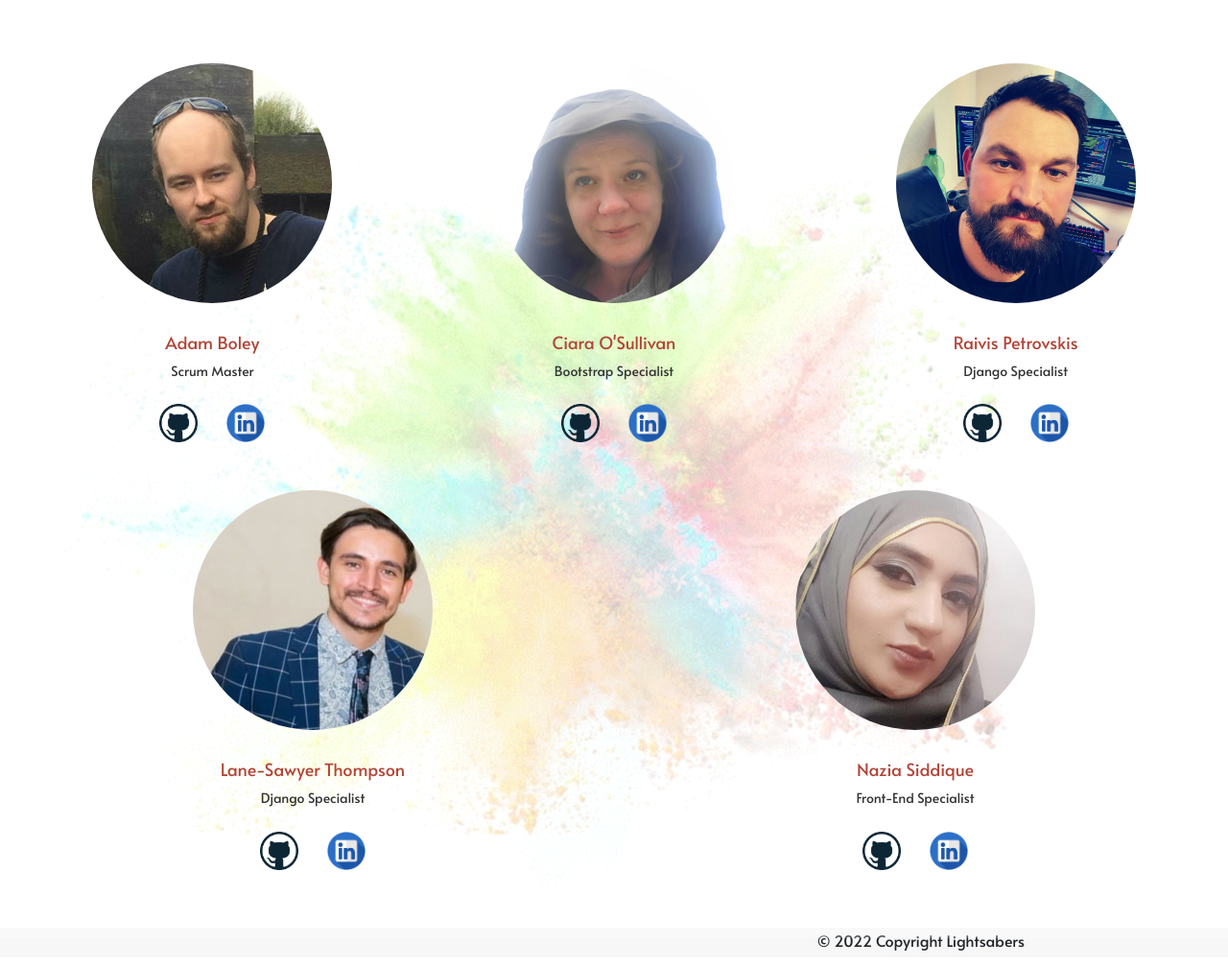
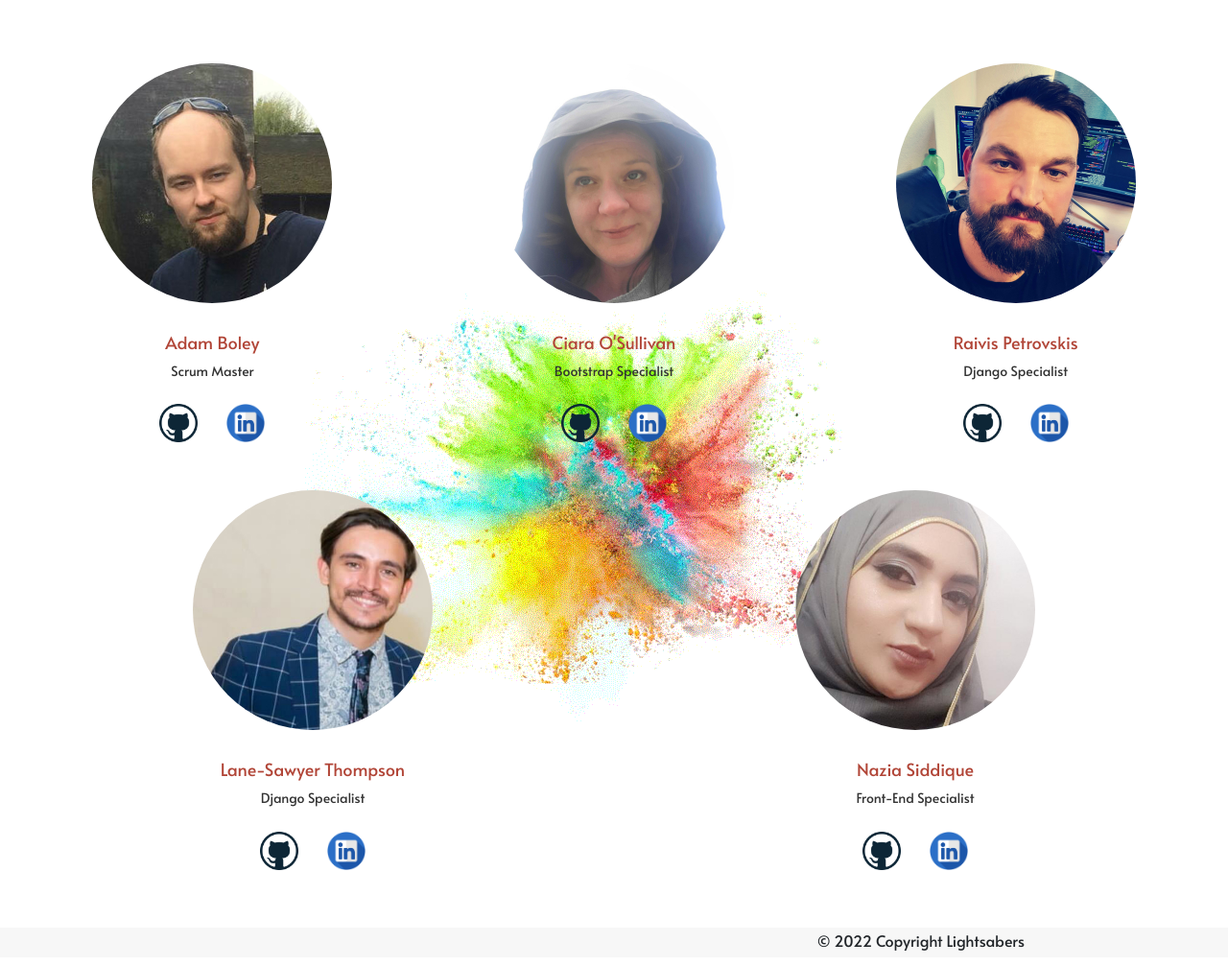
Before and after one commit to Raivis80/colour-connector, a Django app: page /about/ in a window 1280 px wide. Shown: the part 55-1062 px from the top of the page at 96% size. Run offline with Django 3.2, Linux system fonts and the light colour scheme; some libraries are stand-ins or nearby versions; some web fonts are replaced.

Commit message:
Add colour explosion image to background css to stop footer from lifting up page

```diff
--- a/home/templates/about/about.html
+++ b/home/templates/about/about.html
@@ -3,16 +3,14 @@
 {%  block content  %}
 
 <section class="aboutUs">
-    <div class="container mt-8">
-        <div class="splashImage">
-            <img src="../../../static/images/colour-explosion-new.gif" alt="a colour explosion"/>
-        </div>
+    <div class="container mt-8" id="splashImage">
+
         <div class="aboutInner">
             <div class="aboutBlock">
                 <div class="images">
                     <div class="image1">
                         <img class="mainPhoto1" src="../../../static/images/adam/adam-1.jpg"
-                            alt="An image of one of the developers"/>
+                            alt="An image of one of the developers" />
                     </div>
                 </div>
                 <h3>Adam Boley</h3>
@@ -21,12 +19,12 @@
                     <ul>
                         <li>
                             <a href="https://github.com/AdamBoley" class="git">
-                                <img src="../../../static/images/github.png" width="40" alt="the Github icon"/>
+                                <img src="../../../static/images/github.png" width="40" alt="the Github icon" />
                             </a>
                         </li>
                         <li>
                             <a href="https://www.linkedin.com/in/adam-boley-196420a8/" class="linkedin">
-                                <img src="../../../static/images/linkedin.png" width="40" alt="the linkedin icon"/>
+                                <img src="../../../static/images/linkedin.png" width="40" alt="the linkedin icon" />
                             </a>
                         </li>
                     </ul>
@@ -36,7 +34,8 @@
             <div class="aboutBlock">
                 <div class="images">
                     <div class="image1">
-                        <img class="mainPhoto2" src="../../../static/images/ciara/ciara-1.jpg" alt="An image of one of the developers" />
+                        <img class="mainPhoto2" src="../../../static/images/ciara/ciara-1.jpg"
+                            alt="An image of one of the developers" />
                     </div>
                 </div>
                 <h3>Ciara O'Sullivan</h3>
@@ -46,7 +45,7 @@
                         <li>
                             <a href="http://www.github.com/ciaraosull" class="git">
                                 <img src="../../../static/images/github.png" width="40" alt="the Github icon" />
-                                </a>
+                            </a>
                         </li>
                         <li>
                             <a href="http://www.linkedin.com/in/ciara-o-sullivan-2834378b/" class="linkedin">
@@ -60,7 +59,8 @@
             <div class="aboutBlock">
                 <div class="images">
                     <div class="image1">
-                        <img class="mainPhoto3" src="../../../static/images/raivis/raivis-1.jpg" alt="An image of one of the developers" />
+                        <img class="mainPhoto3" src="../../../static/images/raivis/raivis-1.jpg"
+                            alt="An image of one of the developers" />
                     </div>
                 </div>
                 <h3>Raivis Petrovskis</h3>
@@ -85,7 +85,8 @@
             <div class="aboutBlock">
                 <div class="images">
                     <div class="image1">
-                        <img class="mainPhoto4" src="../../../static/images/sawyer/sawyer-1.jpg" alt="An image of one of the developers" />
+                        <img class="mainPhoto4" src="../../../static/images/sawyer/sawyer-1.jpg"
+                            alt="An image of one of the developers" />
                     </div>
                 </div>
                 <h3>Lane-Sawyer Thompson</h3>
@@ -109,7 +110,8 @@
             <div class="aboutBlock">
                 <div class="images">
                     <div class="image1">
-                        <img class="mainPhoto5" src="../../../static/images/nazia/nazia-1.jpg" alt="An image of one of the developers" />
+                        <img class="mainPhoto5" src="../../../static/images/nazia/nazia-1.jpg"
+                            alt="An image of one of the developers" />
                     </div>
                 </div>
                 <h3>Nazia Siddique</h3>
--- a/static/css/style.css
+++ b/static/css/style.css
@@ -285,18 +285,10 @@ section.aboutUs .aboutInner .aboutBlock .social ul li{
     list-style: none;
 }
 
-section.aboutUs .splashImage{
-    position: absolute;
-    left: 0;
-    right: 0;
-    width: 100%;
-    height: 100%;
+#splashImage {
+    background: url('../images/colour-explosion-new.gif') no-repeat center;
 }
 
-section.aboutUs .splashImage img{
-    width: 100%;
-    opacity: 0.25;
-}
 
 @media screen and (max-width: 768px) {
     section.aboutUs .aboutInner .aboutBlock {
```
